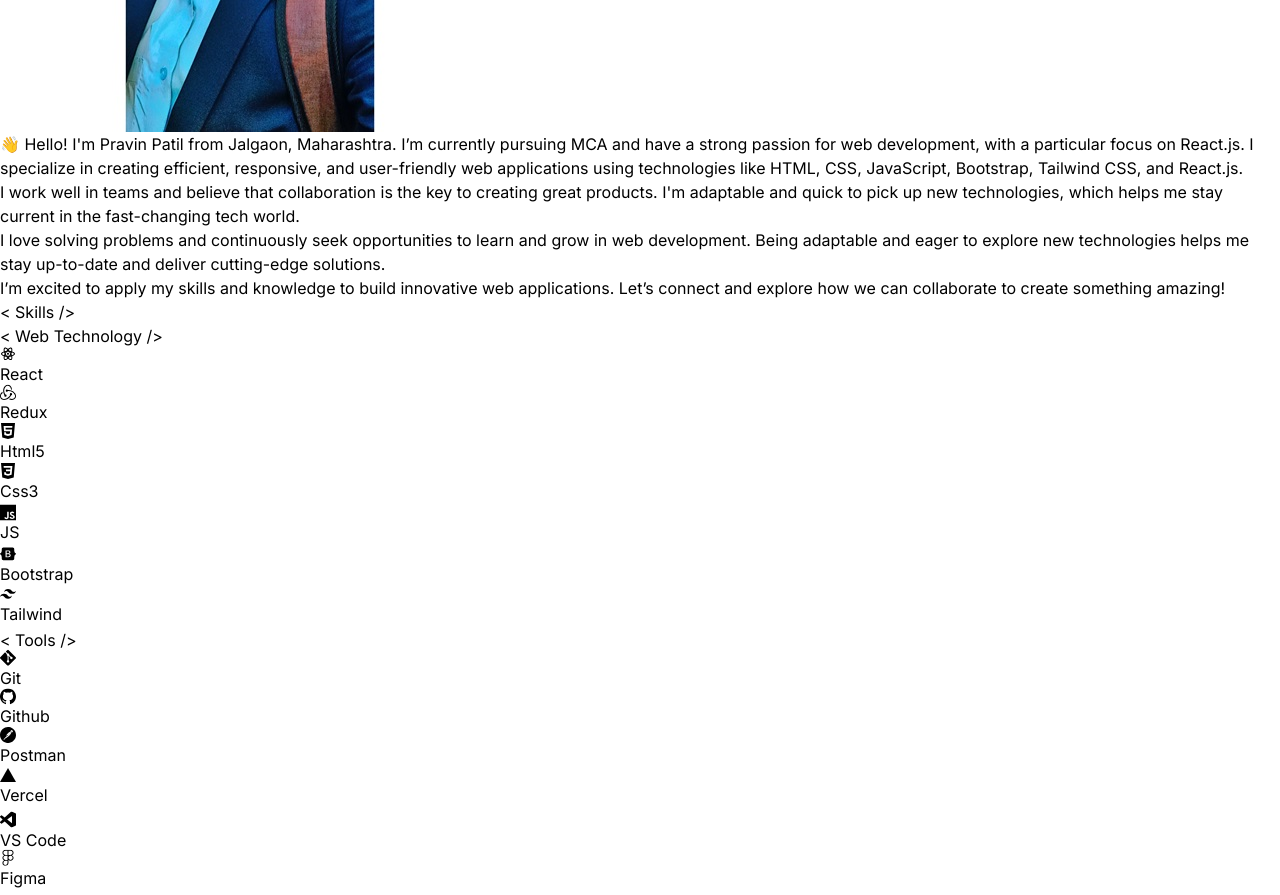
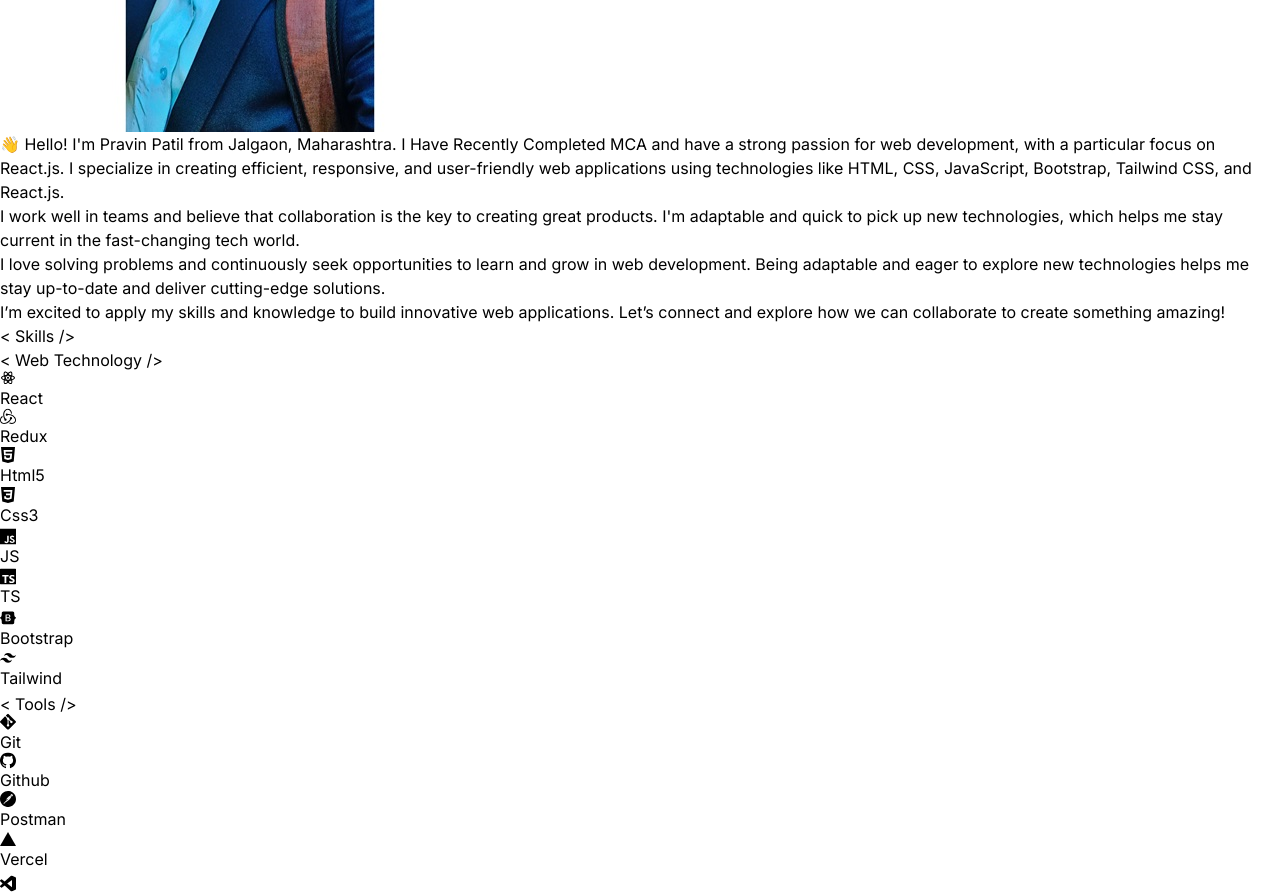
Before and after one commit to pravin8007/Portfolio, a React (Vite) app: page / in a window 1280 px wide. Shown: the part 1900-2795 px from the top of the page. Built offline with nearby package versions, Linux system fonts and the light colour scheme; no server answers.

Commit message:
Updated Skill

```diff
--- a/src/components/Skills.jsx
+++ b/src/components/Skills.jsx
@@ -1,6 +1,6 @@
 import { motion } from "framer-motion";
 import { RiReactjsLine } from "react-icons/ri";
-import {SiHtml5,SiCss3,SiJavascript,SiRedux, SiBootstrap,SiTailwindcss} from "react-icons/si";
+import {SiHtml5,SiCss3,SiJavascript,SiTypescript, SiRedux, SiBootstrap,SiTailwindcss} from "react-icons/si";
 import {SiGit,SiGithub,SiPostman,SiVercel,SiVisualstudiocode,SiFigma} from "react-icons/si";
 
 const Skills = () => {
@@ -90,6 +90,15 @@ const Skills = () => {
                         >
                             <SiJavascript className="text-5xl text-cyan-400" />
                             <span className="text-white">JS</span>
+                        </motion.div>
+                        <motion.div
+                            variants={iconVariant(2.2)}
+                            initial="initial"
+                            animate="animate"
+                            className="rounded-2xl border-2 border-neutral-400 text-center bg-blue-600  px-5 py-2"
+                        >
+                            <SiTypescript className="text-5xl text-cyan-400" />
+                            <span className="text-white">TS</span>
                         </motion.div>
 
                         <motion.div
--- a/src/constants/index.js
+++ b/src/constants/index.js
@@ -11,7 +11,7 @@ export const HERO_CONTENT = `I’m a passionate Frontend Developer with strong s
 
 After completing a full stack web development course, I’ve gained the ability to build modern, scalable web solutions and work on team projects. I’m always learning and looking for ways to improve, aiming to create clean, high-performance websites that make an impact.`;
 
-export const ABOUT_TEXT_1 = `👋 Hello! I'm Pravin Patil from Jalgaon, Maharashtra. I’m currently pursuing MCA and have a strong passion for web development, with a particular focus on React.js. I specialize in creating efficient, responsive, and user-friendly web applications using technologies like HTML, CSS, JavaScript, Bootstrap, Tailwind CSS, and React.js.`;
+export const ABOUT_TEXT_1 = `👋 Hello! I'm Pravin Patil from Jalgaon, Maharashtra. I Have Recently Completed MCA and have a strong passion for web development, with a particular focus on React.js. I specialize in creating efficient, responsive, and user-friendly web applications using technologies like HTML, CSS, JavaScript, Bootstrap, Tailwind CSS, and React.js.`;
 export const ABOUT_TEXT_2 = `I work well in teams and believe that collaboration is the key to creating great products. I'm adaptable and quick to pick up new technologies, which helps me stay current in the fast-changing tech world. `;
 export const ABOUT_TEXT_3 = `I love solving problems and continuously seek opportunities to learn and grow in web development. Being adaptable and eager to explore new technologies helps me stay up-to-date and deliver cutting-edge solutions.`;
 export const ABOUT_TEXT_4 = `I’m excited to apply my skills and knowledge to build innovative web applications. Let’s connect and explore how we can collaborate to create something amazing!`;
```
